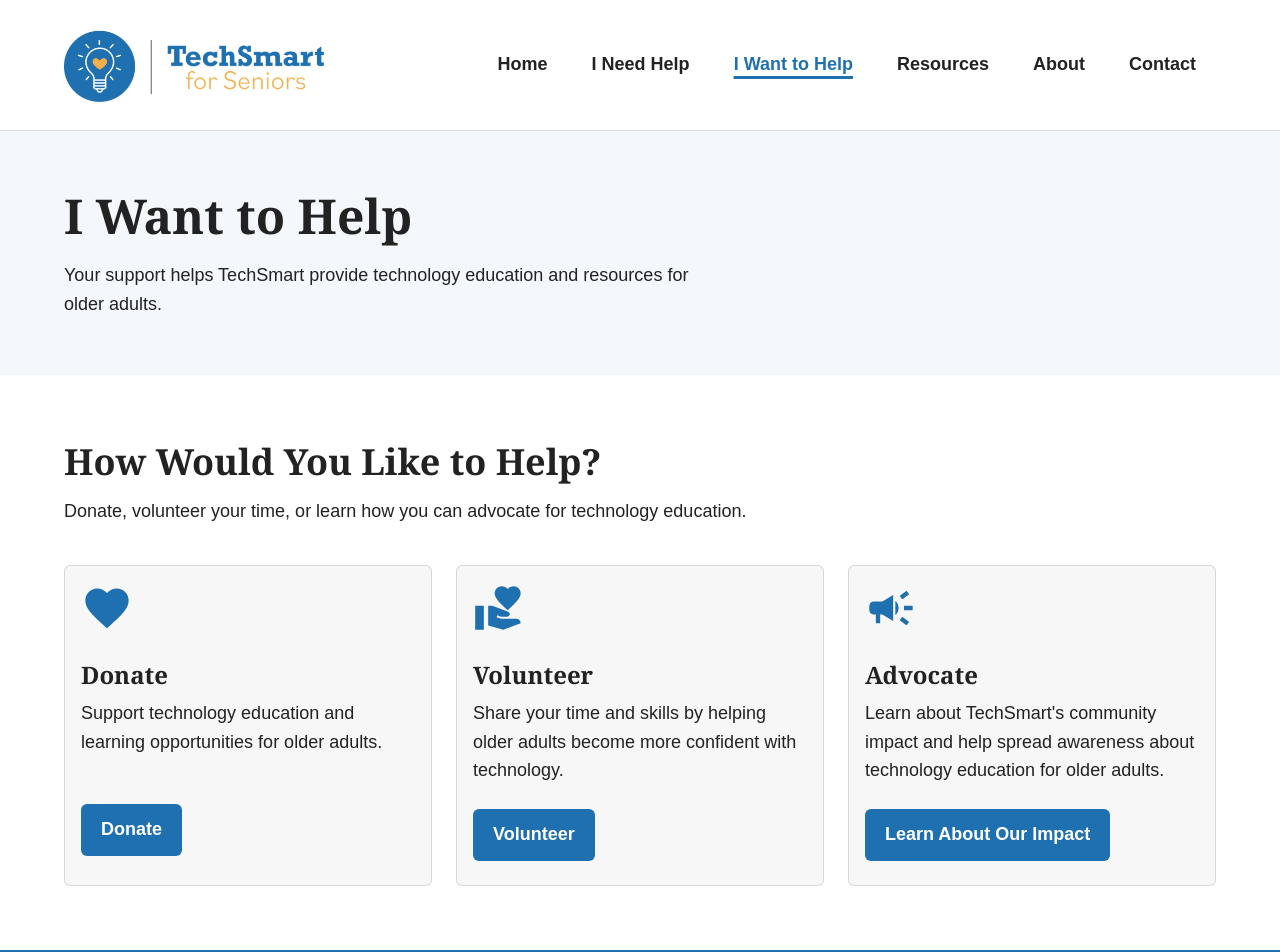
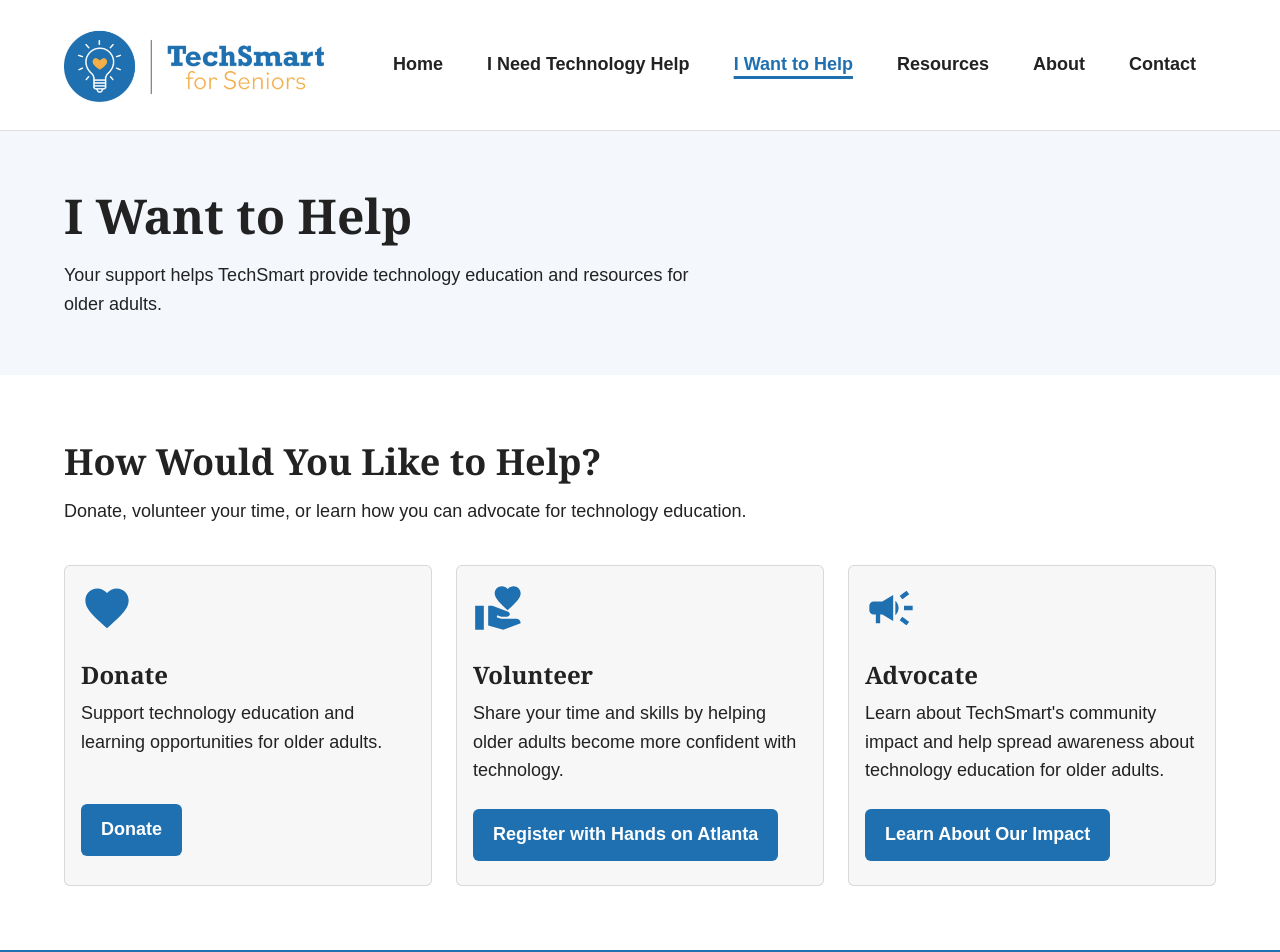
Before and after one commit to ggonza39/Capstone-Fall-2026, a React (Create React App) app in the folder capstonefall2026/: page /want-to-help in a window 1280 px wide. Shown: the top 952 px of the page. Built offline with nearby package versions, Linux system fonts and the light colour scheme.

Commit message:
Added volunteer external link to HandsOnAtlanta and updated verbage

```diff
--- a/capstonefall2026/src/components/Header.js
+++ b/capstonefall2026/src/components/Header.js
@@ -28,7 +28,7 @@ const navigation = [
         path: "/",
     },
     {
-        label: "I Need Help",
+        label: "I Need Technology Help",
         path: "/need-help",
     },
     {
--- a/capstonefall2026/src/pages/Home.js
+++ b/capstonefall2026/src/pages/Home.js
@@ -94,7 +94,7 @@ function Home() {
                                 startIcon={<HelpOutlineIcon />}
                                 onClick={() => navigate("/need-help")}
                             >
-                                I Need Help
+                                I Need Technology Help
                             </Button>
 
                             <Button
--- a/capstonefall2026/src/pages/NeedHelp.js
+++ b/capstonefall2026/src/pages/NeedHelp.js
@@ -83,7 +83,7 @@ function NeedHelp() {
             >
                 <Container maxWidth="lg">
                     <Typography variant="h1" component="h1" gutterBottom>
-                        I Need Help
+                        I Need Technology Help
                     </Typography>
 
                     <Typography
--- a/capstonefall2026/src/pages/WantToHelp.js
+++ b/capstonefall2026/src/pages/WantToHelp.js
@@ -155,7 +155,17 @@ function WantToHelp() {
                                     </Typography>
 
                                     {/* Sponsor wants users to be directed to Hands on Atlanta */}
-                                    <Button variant="contained">Volunteer</Button>
+                                    <Button
+                                        variant="contained"
+                                        target="_blank"
+                                        href="https://volunteer.handsonatlanta.org/"
+                                        onClick={() => {
+                                            alert('You will now be redirected and external network.');
+                                        }}
+
+                                    >
+                                        Register with Hands on Atlanta
+                                    </Button>
                                 </CardContent>
                             </Card>
                         </Grid>
```
